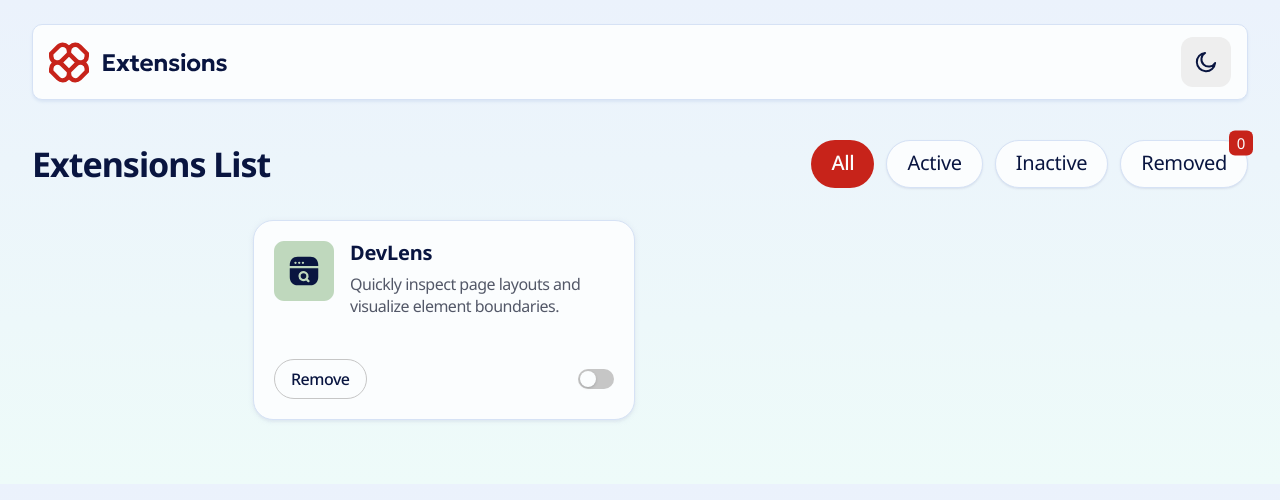
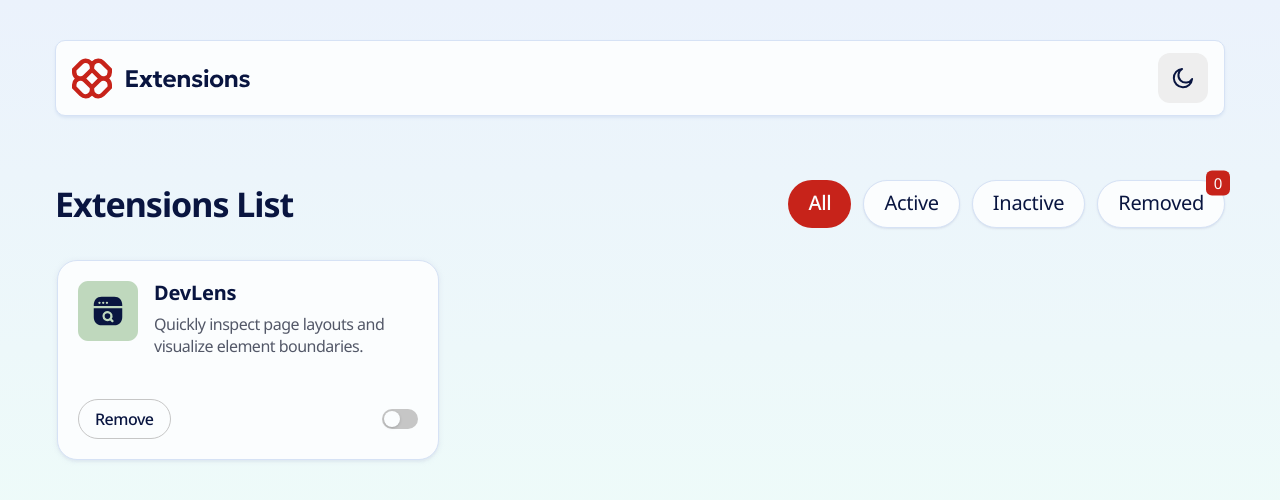
Before and after one commit to NoonPanirSabzi/browser-extension-manager, a website: page src/index.html in a window 1280 px wide. Drawn offline with Linux system fonts and the light colour scheme.

Commit message:
style: add desktop breakpoint

```diff
--- a/src/style.css
+++ b/src/style.css
@@ -433,3 +433,25 @@ h1 {
     grid-template-columns: 1fr 1fr;
   }
 }
+
+/* Desktop Layout */
+@media (min-width: 75em) {
+  body {
+    padding-inline: unset;
+    padding-block: var(--spacing-500) var(--spacing-800);
+  }
+
+  header,
+  main {
+    max-inline-size: 73.125rem;
+    margin-inline: auto;
+  }
+
+  .options {
+    margin-block-start: var(--spacing-800);
+  }
+
+  .extentions-container {
+    grid-template-columns: 1fr 1fr 1fr;
+  }
+}
```
